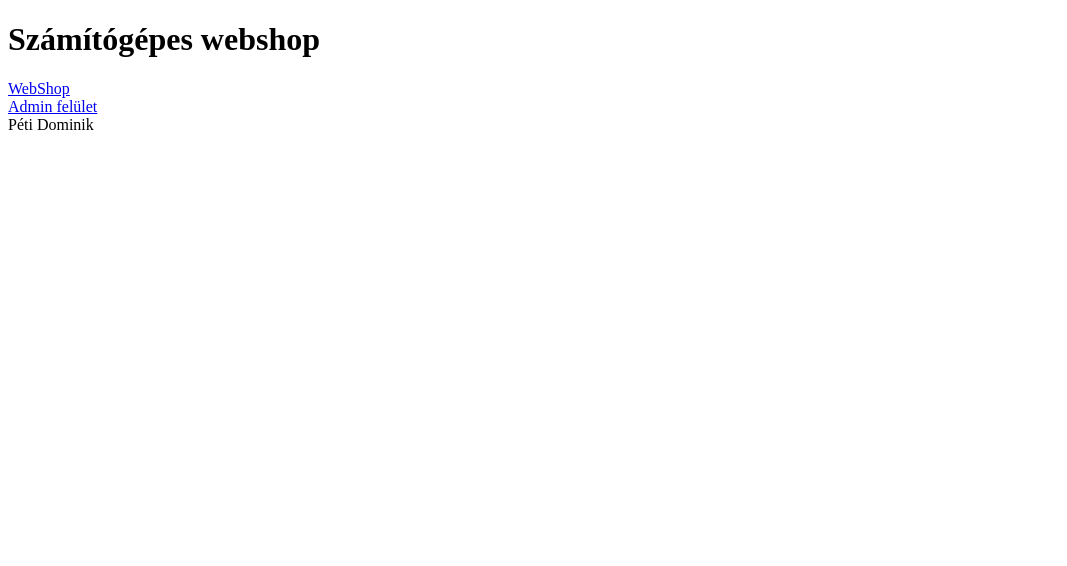
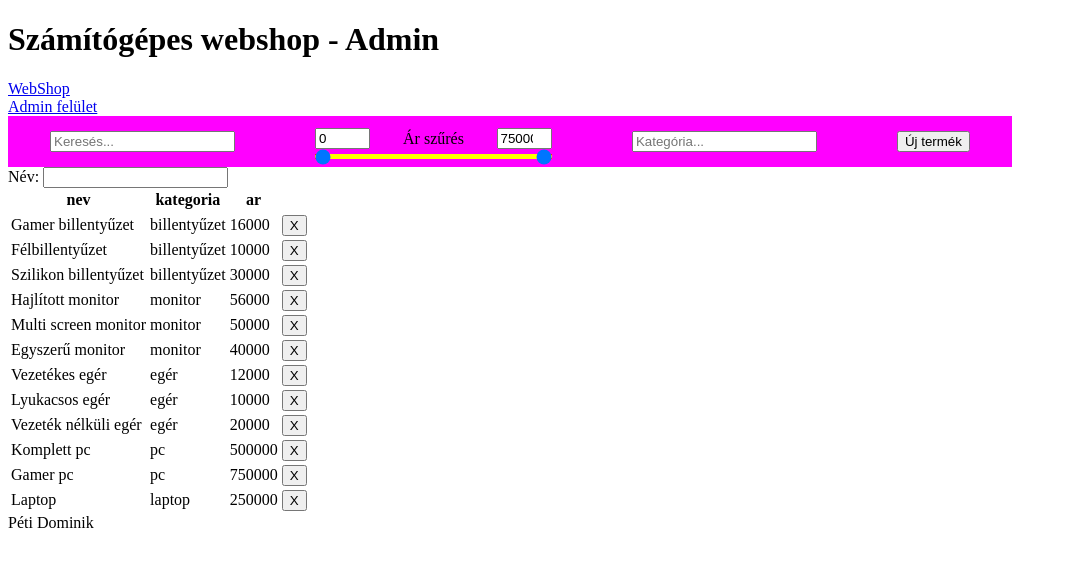
Before and after one commit to Horizon719/Webaruhaz, a plain HTML site: page admin.html in a window 1280 px wide. Shown: the whole page, without its empty margins (0-1067 px from the left). Drawn offline with nearby package versions, Linux system fonts and the light colour scheme.

Commit message:
termékek kilistázása, termék törlése, rendezés kulcsok alapján

```diff
--- a/admin.html
+++ b/admin.html
@@ -7,17 +7,51 @@
         <title>WebShop</title>
 
         <script src="https://code.jquery.com/jquery-3.6.4.slim.min.js" integrity="sha256-a2yjHM4jnF9f54xUQakjZGaqYs/V1CYvWpoqZzC2/Bw=" crossorigin="anonymous"></script>
-        <script src="../mainScript/admin.js"></script>
-        <script src="../datas/admin.js"></script>
+        <script src="js/admin.js" type="module"></script>
+
+        <link rel="stylesheet" href="css/admin.css">
     </head>
     <body>
         <main>
-            <header><h1>Számítógépes webshop</h1></header>
+            <header><h1>Számítógépes webshop - Admin</h1></header>
             <nav>
-                <div><a href="public.html">WebShop</a></div>
+                <div><a href="index.html">WebShop</a></div>
                 <div><a href="admin.html">Admin felület</a></div>
             </nav>
-            <article></article>
+            <article>
+                <div id="filters">
+                    <div>
+                        <input type="text" id="search" placeholder="Keresés...">
+                    </div>
+                    <div>
+                        <div id="manualPriceDiv">
+                            <input type="number" id="priceMinNum" value="0" min="0" max="10000">
+                            Ár szűrés
+                            <input type="number" id="priceMaxNum" value="0" min="0" max="10000">
+                        </div>
+                        <div id="rangeDiv">
+                            <div id="sliderBg">
+                                <div id="sliderFill"></div>
+                            </div>
+                            <input type="range" min="0" max="10000" value="0" id="priceMin" class="priceSelectorRange">
+                            <input type="range" min="0" max="10000" value="0" id="priceMax" class="priceSelectorRange">
+                        </div>
+                    </div>
+                    <div>
+                        <input type="text" id="kat" placeholder="Kategória...">
+                    </div>
+                    <div>
+                        <button id="addItemButton">Új termék</button>
+                    </div>
+                </div>
+                <div id="addItemSection">
+                    <form>
+                        <label for="">Név:</label>
+                        <input type="text" id="newItem">
+                    </form>
+                </div>
+                <div id="datas"></div>
+            </article>
             <footer>Péti Dominik</footer>
         </main>
     </body>
--- /dev/null
+++ b/css/admin.css
@@ -0,0 +1,71 @@
+#filters {
+    display: flex;
+    flex-wrap: wrap;
+    flex-direction: row;
+    width: 100%;
+    max-width: 1000px;
+    background-color: magenta;
+    align-items: center;
+    justify-content: space-around;
+    padding: 7.5px 2px;
+}
+
+/* #filters > * {
+    flex: 0 0 30%;
+} */
+/* #filters > div {
+    background-color: red;
+} */
+
+input[type="range"] {
+    width: 100%;
+    position: absolute;
+    top: -5px;
+    appearance: none;
+    background: none;
+    pointer-events: none;
+    margin: 0;
+    padding: 0;
+}
+
+input[type="range"]::-webkit-slider-thumb {
+    pointer-events: auto;
+}
+
+#rangeDiv {
+    width: 100%;
+    position: relative;
+}
+
+#sliderBg {
+    width: 100%;
+    height: 5px;
+    background-color: red;
+}
+#sliderFill {
+    background-color: yellow;
+    height: 5px;
+    position: absolute;
+    left: 25%;
+    right: 25%;
+    border-radius: 5px;
+}
+
+#manualPriceDiv {
+    display: flex;
+    flex-wrap: wrap;
+    flex-direction: row;
+    justify-content: space-between;
+    align-items: center;
+}
+
+#manualPriceDiv input {
+    width: 20%;
+    margin: 5px 0;
+}
+
+/* #priceMin, #priceMin {
+    position: absolute;
+    top: 0;
+    left: 0
+} */
--- /dev/null
+++ b/js/admin.js
@@ -0,0 +1,266 @@
+import {
+    OBJECTS
+} from "./datas.js";
+
+$(function(){
+    main();
+})
+
+let priceDiff;
+let notNeededKeys = ["eleres"];
+let currentOrder = "ASC";
+let orderKey;
+
+function main() {
+    rangeLisener();
+    listItems();
+}
+
+
+function rangeLisener() {
+    const RANGE_DOTS = $(".priceSelectorRange");
+    const MIN_NUM_INPUT = $("#priceMinNum");
+    const MAX_NUM_INPUT = $("#priceMaxNum");
+
+    changeMaxForPriceRange(RANGE_DOTS);
+
+    priceDiff = getPriceAverage() / 2;
+
+    RANGE_DOTS.off("input");
+
+    RANGE_DOTS.on("input", (event) => {
+        if (event.target == RANGE_DOTS[0] && parseInt(RANGE_DOTS[1].value) - priceDiff < parseInt(event.target.value)) {
+            event.target.value = parseInt(RANGE_DOTS[1].value) - priceDiff;
+            return;
+        }else if (event.target == RANGE_DOTS[1] && parseInt(RANGE_DOTS[0].value) + priceDiff > parseInt(event.target.value)) {
+            event.target.value = parseInt(RANGE_DOTS[0].value) + priceDiff;
+            return;
+        }
+        let min = RANGE_DOTS[0].value;
+        let max = RANGE_DOTS[1].value;
+
+        updateSliderValues(min, max);
+        updateInputNumValues(min, max);
+    });
+
+    MIN_NUM_INPUT.on("input", (event) => {
+        let min = event.target.value;
+        let max = MAX_NUM_INPUT.attr("value");
+
+        console.log("asd",min, event.target.max);
+        if (min > max) {
+            event.target.value = min;
+            return;
+        }else if (min < 0) {
+            event.target.value = 0;
+            return;
+        }
+
+        updateSliderValues(min, max);
+    });
+
+    MAX_NUM_INPUT.on("input", (event) => {
+        let min = MIN_NUM_INPUT.attr("value");
+        let max = event.target.value;
+
+        console.log("asd",max, event.target.max);
+        if (min > max) {
+            event.target.value = min;
+            return;
+        }else if (max < event.target.max) {
+            event.target.value = max;
+            return;
+        }
+        updateSliderValues(min, max);
+    });
+
+}
+
+function updateSliderValues(min, max) {
+    const RANGE_MIN = $("#priceMin");
+    const RANGE_MAX = $("#priceMax");
+    const PROGRESS_BAR = $("#sliderFill");
+
+    console.log(min, max);
+    RANGE_MIN.attr("value", min);
+    RANGE_MAX.attr("value", max);
+
+    PROGRESS_BAR.css("left", (min / RANGE_MIN.attr("max")) * 100 + "%");
+    PROGRESS_BAR.css("right", 100 - (max / RANGE_MAX.attr("max")) * 100 + "%");
+}
+
+function updateInputNumValues(min, max) {
+    const RANGE_MIN = $("#priceMinNum");
+    const RANGE_MAX = $("#priceMaxNum");
+
+    RANGE_MIN.attr("value", min);
+    RANGE_MAX.attr("value", max);
+}
+
+function changeMaxForPriceRange(RANGE_DOTS) {
+    const MAX_PRICE = getMaxPrice();
+    const PROGRESS_BAR = $("#sliderFill");
+
+    const MIN_NUM_INPUT = $("#priceMinNum");
+    const MAX_NUM_INPUT = $("#priceMaxNum");
+
+    RANGE_DOTS[0].max = MAX_PRICE;
+    RANGE_DOTS[0].value = 0;
+    MIN_NUM_INPUT.attr("max", MAX_PRICE);
+    MIN_NUM_INPUT.attr("value", 0);
+
+    RANGE_DOTS[1].max = MAX_PRICE;
+    RANGE_DOTS[1].value = MAX_PRICE;
+    MAX_NUM_INPUT.attr("max", MAX_PRICE);
+    MAX_NUM_INPUT.attr("value", MAX_PRICE);
+
+    PROGRESS_BAR.css("left", 0);
+    PROGRESS_BAR.css("right", 0);
+
+}
+function listItems() {
+    const DIV = $("#datas");
+
+    DIV.html(getTableWithItems(OBJECTS));
+    deleteButtonLisener();
+    sortKeyLisener();
+
+}
+
+
+function getMaxPrice() {
+    return Math.max.apply(Math, OBJECTS.map( termek => {return termek.ar}));
+}
+
+function getPriceAverage() {
+    let sum = 0;
+
+    $.each(OBJECTS, function()  {
+        sum += this.ar;
+    });
+    return parseInt(sum / OBJECTS.length);
+}
+
+function getTableWithItems(products) {
+    let code = "<table><tr>";
+    let headers = getHeaderTitles(products);
+    let i = 0;
+
+    products = orderByKey(products);
+
+    for (const key of headers) {
+        code += `<th id="${key}">${key}</th>`;
+    }
+    code += "<tr>";
+
+    for (const row of products) {
+        code += "<tr>"
+
+        for (const key of headers) {
+            let data;
+
+            if (!row[key]) {
+                data = "-";
+            } else {
+                data = row[key];
+            }
+
+            code += `<td>${data}</td>`;
+        }
+
+        code += `<td><button id="Item-${i}">X</button></td></tr>`;
+        i++;
+    }
+
+
+    code += "</table>";
+    return code;
+}
+
+function orderByKey(products) {
+    if (!orderKey) {
+        return products;
+    }
+    let ordered = products;
+    let orderOperator = currentOrder === "ASC" ? ">" : "<";
+
+    for(let i = 0; i < products.length-1; i++) {
+
+        for(let j = i+1; j < products.length; j++) {
+            let condition = typeof(products[i][orderKey]) == "int" ?
+                            `${products[i][orderKey]} ${orderOperator} ${products[j][orderKey]}` :
+                            `"${products[i][orderKey]}" ${orderOperator} "${products[j][orderKey]}"`;
+
+            if (eval(condition)) {
+                let cs = products[i];
+                products[i] = products[j];
+                products[j] = cs;
+            }
+        }
+    }
+
+    return ordered;
+
+    /* return ordered.sort((a, b) => {
+        let ret;
+        if (currentOrder === "ASC") {
+            ret = a[orderKey] > b[orderKey];
+        } else {
+            ret = a[orderKey] < b[orderKey];
+        }
+        console.log(ret);
+        return ret;
+    }); */
+}
+
+function getHeaderTitles(products) {
+    let headers = [];
+
+    for (let i = 0; i < products.length; i++) {
+        let keys = Object.keys(products[i]);
+        for (const key of keys) {
+            if (!(headers.includes(key)) && !(key.includes(notNeededKeys))) {
+                headers.push(key);
+            }
+        }
+    }
+    console.log(headers);
+    return headers;
+}
+
+function removeItem(list, index) {
+    list.splice(index, 1);
+}
+
+function deleteButtonLisener() {
+    const BUTTONS = $("article #datas button");
+
+    BUTTONS.on("click", (event) => {
+        let id = (event.target.id).split("-")[1];
+        removeItem(OBJECTS, id);
+        console.log(OBJECTS);
+        listItems();
+
+        BUTTONS.off("click");
+    })
+}
+
+function sortKeyLisener() {
+    const KEYS = $("article #datas th");
+
+    KEYS.on("click", (event) => {
+        if (orderKey == event.target.id) {
+            if (currentOrder === "ASC") {
+                currentOrder = "DESC";
+            } else {
+                currentOrder = "ASC";
+            }
+        } else {
+            currentOrder = "ASC";
+            orderKey = event.target.id;
+        }
+
+        KEYS.off("click");
+        listItems();
+    });
+}
```
